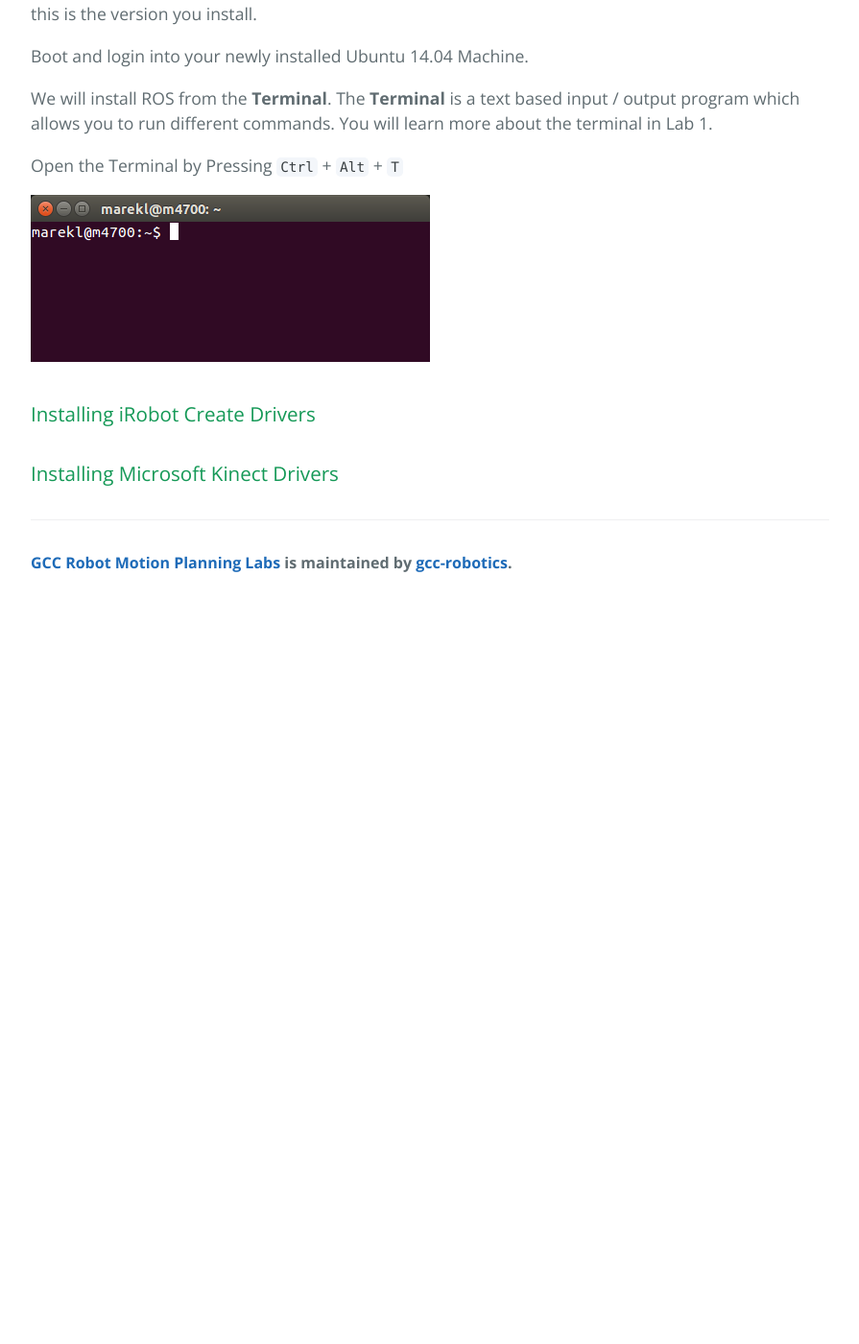
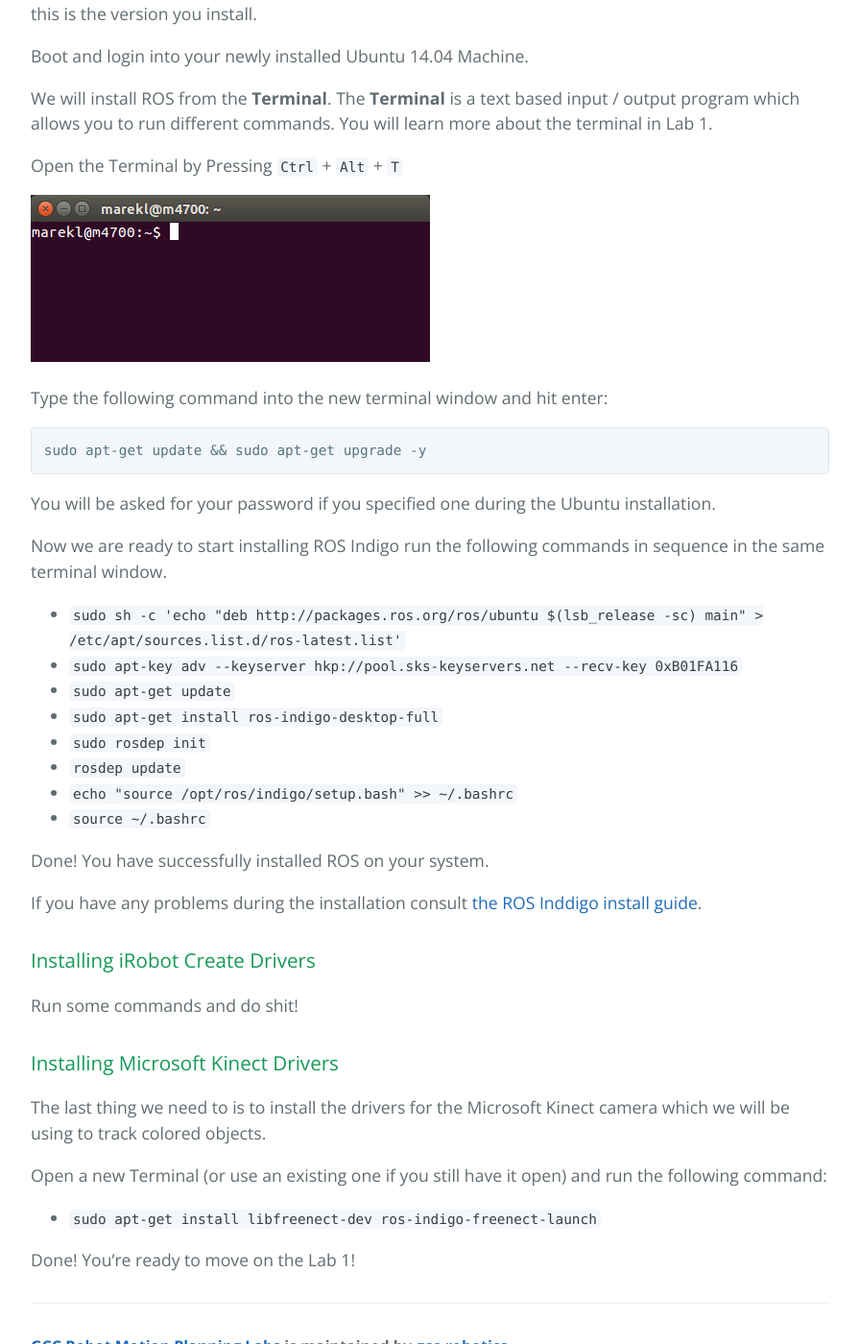
Before and after one commit to gcc-robotics/robot-motion-planning-labs, a Jekyll site: the page built from _posts/2014-07-02-lab0-setting-up.md, in a window 1280 px wide and 1400 px high, scrolled down 1263 px. Shown: the whole window at 96% size, without its empty margins (192-1087 px from the left). Built offline with Jekyll 4.4.1, drawn with Linux system fonts in a browser that asks for light colours; the repository's description, which GitHub fills in, is left out; before the commit the page ends 1893 px from its top, so only the background shows below that.

Commit message:
Work on lab 0

```diff
--- a/_posts/2014-07-02-lab0-setting-up.md
+++ b/_posts/2014-07-02-lab0-setting-up.md
@@ -45,15 +45,49 @@ Open the Terminal by Pressing `Ctrl` + `Alt` + `T`
 
 ![Small Empty Ubuntu Terminal Window][small-empty-terminal]
 
+Type the following command into the new terminal window and hit enter:
+
+	sudo apt-get update && sudo apt-get upgrade -y
+
+You will be asked for your password if you specified one during the Ubuntu
+installation.
+
+Now we are ready to start installing ROS Indigo run the following commands in
+sequence in the same terminal window.
+
+* `sudo sh -c 'echo "deb http://packages.ros.org/ros/ubuntu $(lsb_release -sc) main" > /etc/apt/sources.list.d/ros-latest.list'`
+* `sudo apt-key adv --keyserver hkp://pool.sks-keyservers.net --recv-key 0xB01FA116`
+* `sudo apt-get update`
+* `sudo apt-get install ros-indigo-desktop-full`
+* `sudo rosdep init`
+* `rosdep update`
+* `echo "source /opt/ros/indigo/setup.bash" >> ~/.bashrc`
+* `source ~/.bashrc`
+
+Done! You have successfully installed ROS on your system.
+
+If you have any problems during the installation consult
+[the ROS Inddigo install guide][ros-indigo-install-guide].
 
 ### Installing iRobot Create Drivers
 
+Run some commands and do shit!
+
 ### Installing Microsoft Kinect Drivers
 
+The last thing we need to is to install the drivers for the Microsoft Kinect
+camera which we will be using to track colored objects.
+
+Open a new Terminal (or use an existing one if you still have it open) and run
+the following command:
+
+* `sudo apt-get install libfreenect-dev ros-indigo-freenect-launch`
+
+Done! You're ready to move on the Lab 1!
 
 [ubuntu-desktop-download]: http://www.ubuntu.com/download/desktop
 [ubuntu-dvd-burn-guide]: https://help.ubuntu.com/community/BurningIsoHowto
 [ubuntu-install-guide]: http://www.ubuntu.com/download/desktop/install-ubuntu-desktop
 [ros-indigo-install-guide]: http://wiki.ros.org/indigo/Installation/Ubuntu
 
-[small-empty-terminal]: images/post/small-empty-terminal.png
+[small-empty-terminal]: ../images/post/small-empty-terminal.png
```
